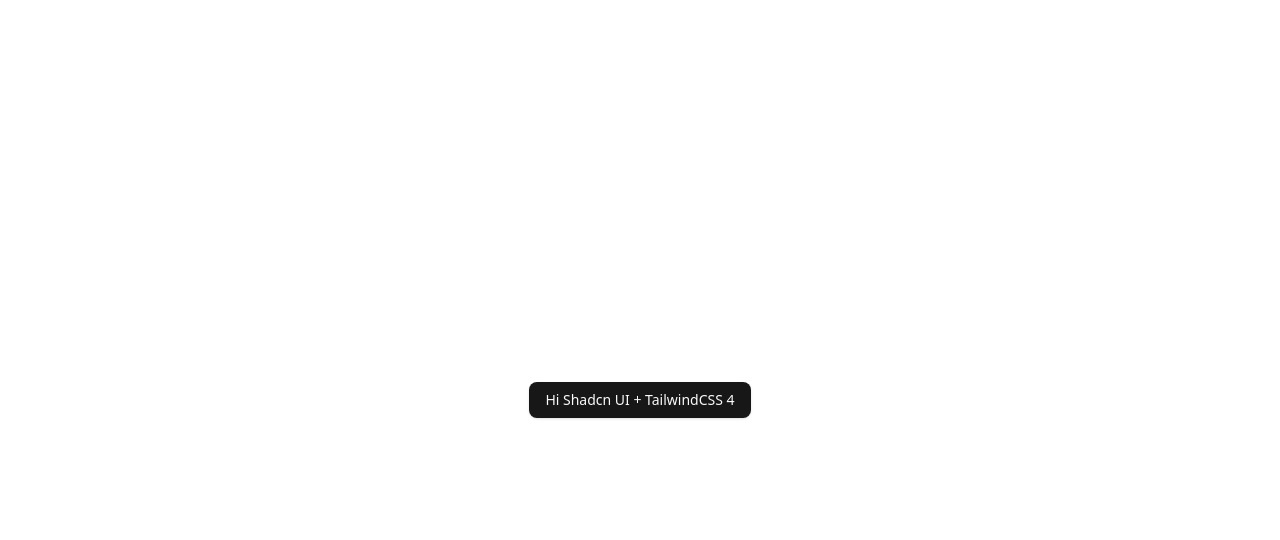
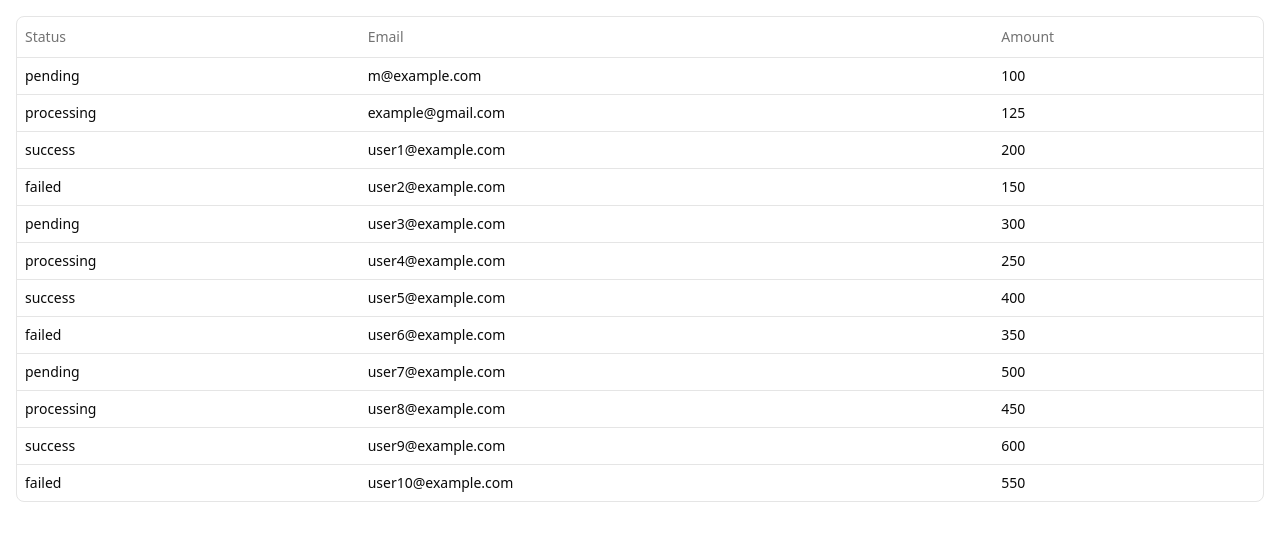
Before and after one commit to soyluisarrieta/shadcn-data-table, a React app: page / in a window 1280 px wide. Shown: the top 540 px of the page. Built offline with nearby package versions, Linux system fonts and the light colour scheme; the HTML template or start-up script is replaced by a standard one.

Commit message:
feat: add payments data-table demo

```diff
--- a/src/App.tsx
+++ b/src/App.tsx
@@ -1,9 +1,9 @@
-import { Button } from '@/components/ui/button'
+import PaymentsDemo from '@/app/payment/payments-demo'
 
 export default function App () {
   return (
-    <div className="flex flex-col items-center justify-center min-h-svh bg-background">
-      <Button>Hi Shadcn UI + TailwindCSS 4</Button>
+    <div className='container mx-auto p-4'>
+      <PaymentsDemo />
     </div>
   )
 }
--- /dev/null
+++ b/src/app/payment/payments-columns.tsx
@@ -0,0 +1,23 @@
+import { ColumnDef } from '@tanstack/react-table'
+
+export type Payment = {
+  id: string
+  amount: number
+  status: 'pending' | 'processing' | 'success' | 'failed'
+  email: string
+}
+
+export const columns: ColumnDef<Payment>[] = [
+  {
+    accessorKey: 'status',
+    header: 'Status'
+  },
+  {
+    accessorKey: 'email',
+    header: 'Email'
+  },
+  {
+    accessorKey: 'amount',
+    header: 'Amount'
+  }
+]
--- /dev/null
+++ b/src/app/payment/payments-demo.tsx
@@ -0,0 +1,22 @@
+import { columns, Payment } from '@/app/payment/payments-columns'
+import { DataTable } from '@/components/commons/data-table'
+import { PAYMENT_MOCK } from '@/app/payment/payments-mock'
+import { useEffect, useState } from 'react'
+
+export default function Payments () {
+  const [payments, setPayments] = useState<Payment[]>([])
+
+  useEffect(()=>{
+    const fetchData = async () => {
+      setTimeout(() => {
+        setPayments(PAYMENT_MOCK)
+      }, 1000 * 0)
+    }
+
+    fetchData()
+  },[])
+
+  return (
+    <DataTable columns={columns} data={payments} />
+  )
+}
--- /dev/null
+++ b/src/app/payment/payments-mock.ts
@@ -0,0 +1,81 @@
+type Payment = {
+  id: string
+  amount: number
+  status: 'pending' | 'processing' | 'success' | 'failed'
+  email: string
+}
+
+export const PAYMENT_MOCK: Payment[] = [
+  {
+    id: '728ed52f',
+    amount: 100,
+    status: 'pending',
+    email: 'm@example.com'
+  },
+  {
+    id: '489e1d42',
+    amount: 125,
+    status: 'processing',
+    email: 'example@gmail.com'
+  },
+  {
+    id: 'a1b2c3d4',
+    amount: 200,
+    status: 'success',
+    email: 'user1@example.com'
+  },
+  {
+    id: 'b2c3d4e5',
+    amount: 150,
+    status: 'failed',
+    email: 'user2@example.com'
+  },
+  {
+    id: 'c3d4e5f6',
+    amount: 300,
+    status: 'pending',
+    email: 'user3@example.com'
+  },
+  {
+    id: 'd4e5f6g7',
+    amount: 250,
+    status: 'processing',
+    email: 'user4@example.com'
+  },
+  {
+    id: 'e5f6g7h8',
+    amount: 400,
+    status: 'success',
+    email: 'user5@example.com'
+  },
+  {
+    id: 'f6g7h8i9',
+    amount: 350,
+    status: 'failed',
+    email: 'user6@example.com'
+  },
+  {
+    id: 'g7h8i9j0',
+    amount: 500,
+    status: 'pending',
+    email: 'user7@example.com'
+  },
+  {
+    id: 'h8i9j0k1',
+    amount: 450,
+    status: 'processing',
+    email: 'user8@example.com'
+  },
+  {
+    id: 'i9j0k1l2',
+    amount: 600,
+    status: 'success',
+    email: 'user9@example.com'
+  },
+  {
+    id: 'j0k1l2m3',
+    amount: 550,
+    status: 'failed',
+    email: 'user10@example.com'
+  }
+]
```
